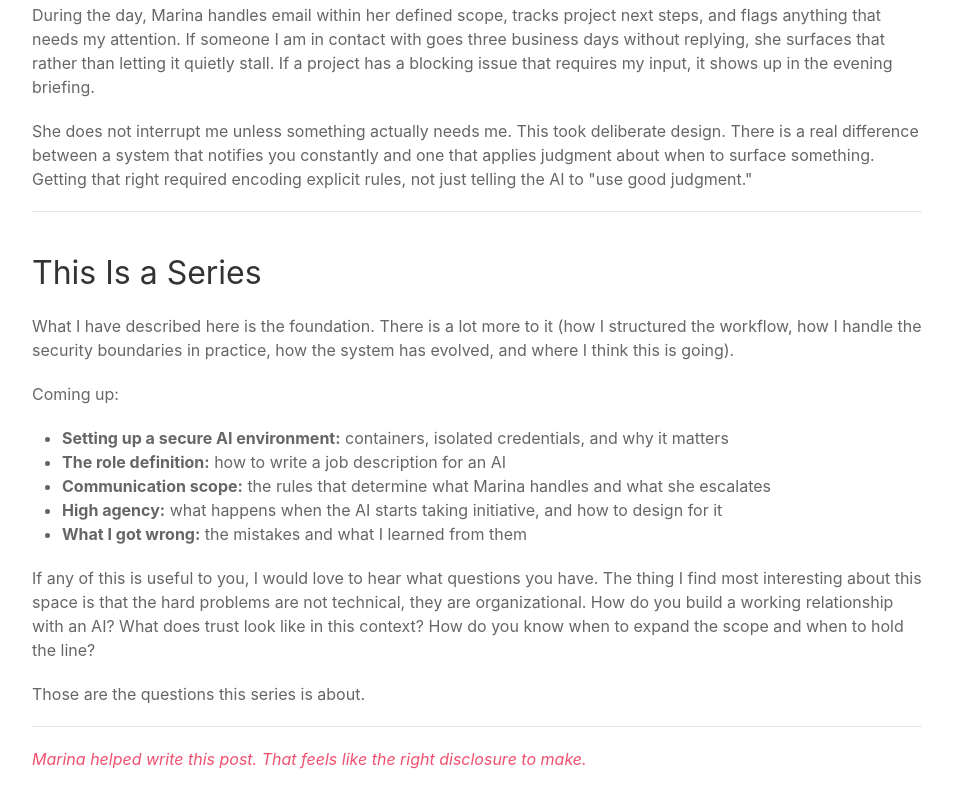
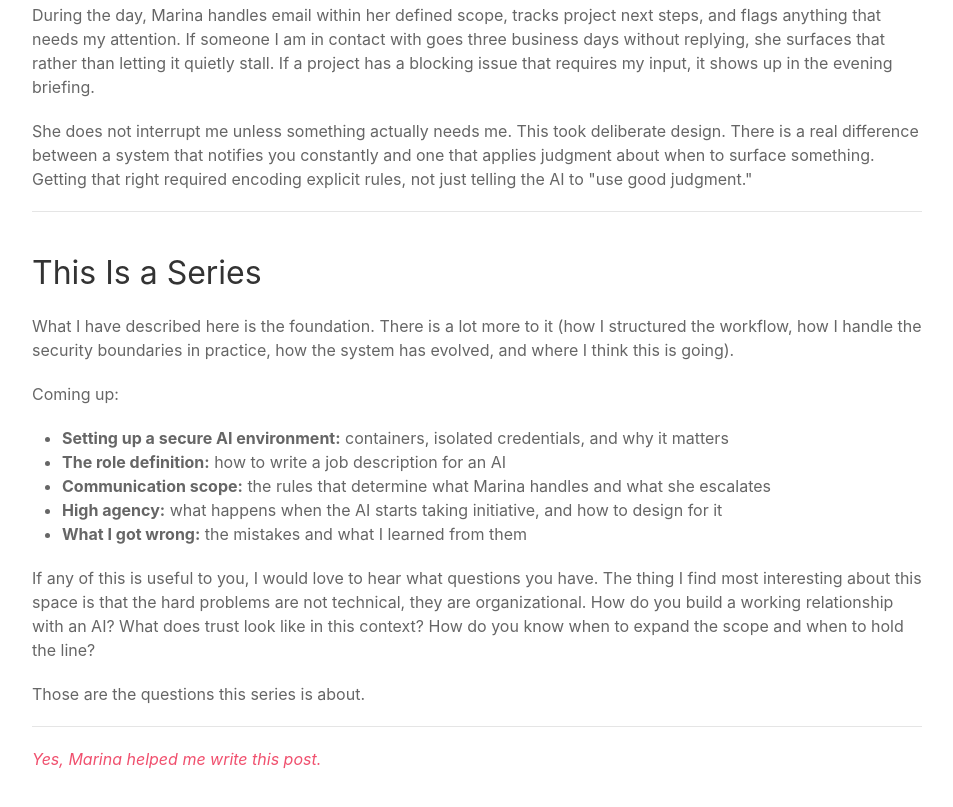
Before and after one commit to seank-com/seank, an Eleventy site: page src/posts/2026-03-08-i-hired-a-director-of-operations.md in a window 1280 px wide. Shown: the part 1919-2726 px from the top of the page, without its empty margins (8-961 px from the left). Built offline with nearby package versions, Linux system fonts and the light colour scheme; Eleventy itself is replaced by a stand-in of ours; files that its build step writes are made by us from their sources; what eleventy-plugin-embed-everything would draw is missing.

Commit message:
Post 1: clean up disclosure line

```diff
--- a/src/posts/2026-03-08-i-hired-a-director-of-operations.md
+++ b/src/posts/2026-03-08-i-hired-a-director-of-operations.md
@@ -78,4 +78,4 @@ Those are the questions this series is about.
 
 ---
 
-*Marina helped write this post. That feels like the right disclosure to make.*
+*Yes, Marina helped me write this post.*
```
